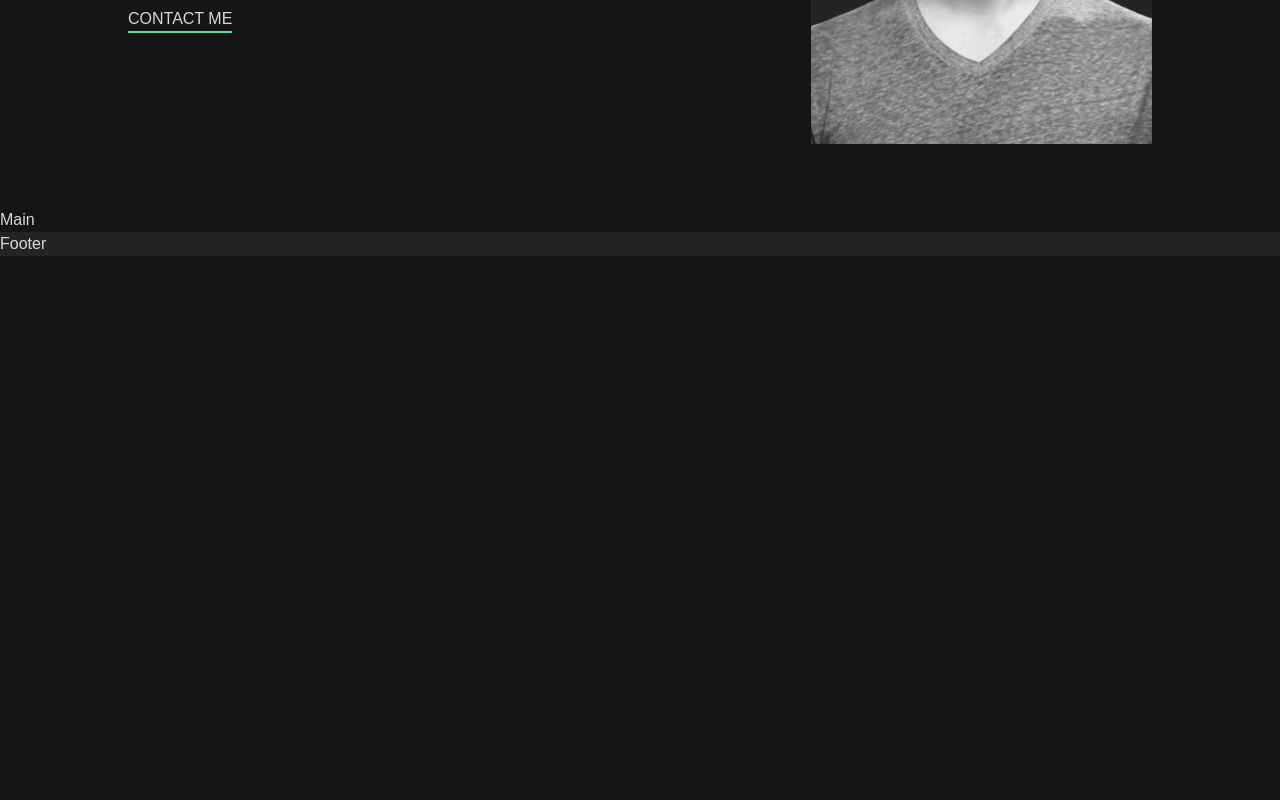
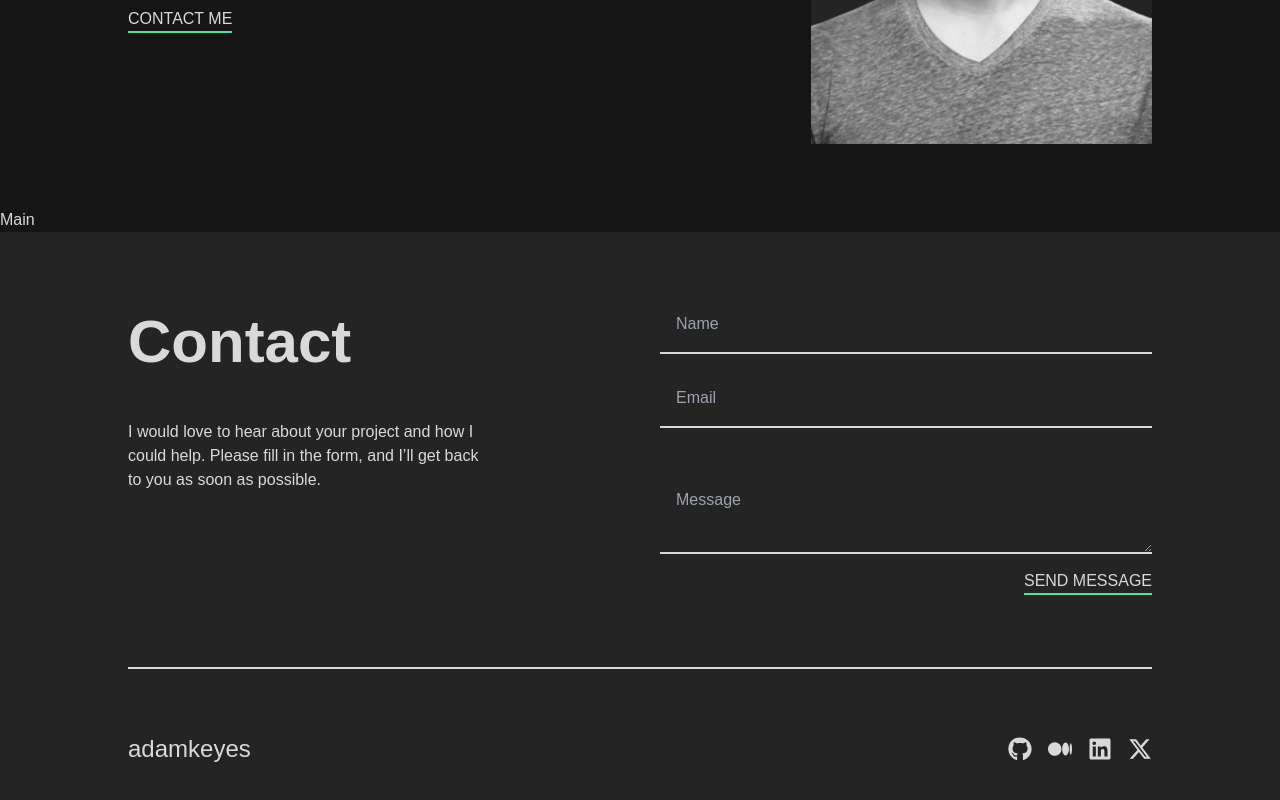
Before and after one commit to mutugi310/single-page-developer-portfolio, a React (Vite) app: page / in a window 1280 px wide. Shown: the part 396-1196 px from the top of the page. Before the commit the page ends 800 px from the top, so only its background shows below. Built offline with nearby package versions, Linux system fonts and the light colour scheme.

Commit message:
Create footer component and upate footer contents

```diff
--- a/src/components/Footer.jsx
+++ b/src/components/Footer.jsx
@@ -1,9 +1,58 @@
 import React from 'react'
+import { FaGithub, FaMedium, FaLinkedin, FaXTwitter } from "react-icons/fa6";
 
 function Footer() {
   return (
-    <footer className=' bg-black-light'>
-        <h1>Footer</h1>
+    <footer className='bg-black-light'>
+      <div className='container mx-auto  divide-y-2 px-4 sm:px-15 lg:px-32'>
+        <section className='flex flex-col justify-between gap-10 py-16  lg:flex-row '>
+          <div className='w-full flex flex-col h-full gap-8 items-center text-center align-top lg:items-start lg:text-start '>
+            <h2 className='font-bold text-6xl py-4'>Contact</h2>
+            <p >
+              I would love to hear about your project and <br className='sm:hidden md:hidden lg:hidden' />
+              how I <br className='hidden sm:block md:block lg:block'/> could help. Please fill in the form, and <br className='sm:hidden md:hidden lg:hidden' />
+              I’ll get back <br className='hidden sm:block md:block lg:block'/> to you as soon as possible.
+            </p>
+          </div>
+          <div className='w-full flex flex-col '>
+            <form action="" className='w-full ' >
+              <input type="text"
+                name="" id="" placeholder='Name'
+                className='bg-black-light py-4 w-full border-b-white border-b-2 pl-4
+                focus:border-b-green focus:outline-none '/> <br />
+              <input type="email"
+                name="" id="" placeholder='Email'
+                className='bg-black-light peer  py-4 w-full border-b-white border-b-2 mt-4 pl-4
+                focus:border-b-green focus:outline-none  invalid:border-b- invalid:border-b-2 invalid:text-[#FF6F5B]
+                ' /> <br />
+                  <p className='text-sm text-end text-[#FF6F5B] mt-2 invisible  peer-invalid:visible '>
+                    Sorry, invalid format here
+                  </p>
+              <textarea
+                name="" id="" placeholder='Message'
+                className='bg-black-light py-4 w-full border-b-white border-b-2 mt-4 pl-4
+                focus:border-b-green focus:outline-none  ' >
+              </textarea>
+              <br />
+              <div className='flex justify-end'>
+                <button type="submit" className='uppercase border-b-2 w-fit border-green my-2
+                hover:text-green hover:font-bold'>
+                  Send Message
+                </button>
+              </div>
+            </form>
+          </div>
+        </section>
+        <section className='flex flex-col py-16  w-full gap-4 items-center lg:flex-row lg:justify-between  '>
+          <p className='text-2xl text-center'>adamkeyes</p>
+          <div className='flex justify-evenly sm:gap-4  '>
+              <FaGithub className='size size-4 sm:size-6  hover:text-green'></FaGithub>
+              <FaMedium className='size size-4 sm:size-6 hover:text-green'></FaMedium >
+              <FaLinkedin className='size size-4 sm:size-6 hover:text-green'></FaLinkedin>
+              <FaXTwitter className='size size-4 sm:size-6 hover:text-green'></FaXTwitter>
+          </div>
+        </section>
+      </div>
     </footer>
   )
 }
```
